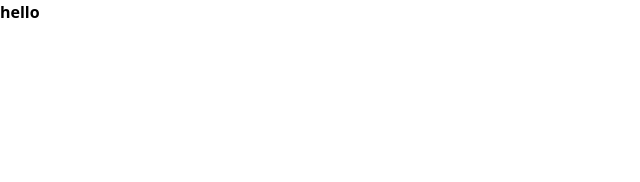
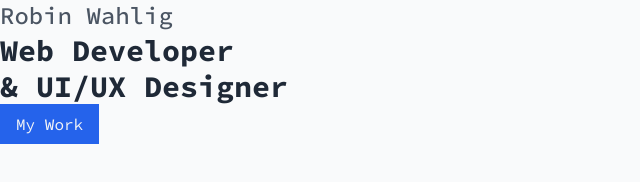
Before and after one commit to robin-whg/robin-whg.com, a website built with Vite: page index.html in a window 1280 px wide. Shown: the whole page, without its empty margins (0-640 px from the left). Built offline with nearby package versions, Linux system fonts and the light colour scheme.

Commit message:
tailwind setup

```diff
--- a/index.html
+++ b/index.html
@@ -7,7 +7,14 @@
     <link rel="stylesheet" href="style.css">
     <title>Document</title>
 </head>
-<body>
-   <h1 class="font-bold">hello</h1>
+<body class="bg-gray-50 text-gray-900 ">
+    <header>
+        <div></div>
+        <div>
+            <h1 class="text-gray-600 text-2xl font-medium">Robin Wahlig</h1>
+            <h2 class="text-gray-800 text-3xl font-semibold">Web Developer <br> & UI/UX Designer</h2>
+            <button class="bg-blue-600 py-2 px-4 text-gray-100">My Work</button>
+        </div>
+    </header>
 </body>
 </html>
--- a/style.css
+++ b/style.css
@@ -1,3 +1,4 @@
+@import url('https://fonts.googleapis.com/css2?family=Source+Code+Pro:wght@400;500;700&display=swap');
 @tailwind base;
 @tailwind components;
 @tailwind utilities;
--- a/tailwind.config.js
+++ b/tailwind.config.js
@@ -2,10 +2,12 @@ module.exports = {
   purge: [],
   darkMode: false, // or 'media' or 'class'
   theme: {
-    extend: {},
+    fontFamily: {
+      sans: ["Source Code Pro", "sans-serif"],
+    },
   },
   variants: {
     extend: {},
   },
   plugins: [],
-}
+};
```
